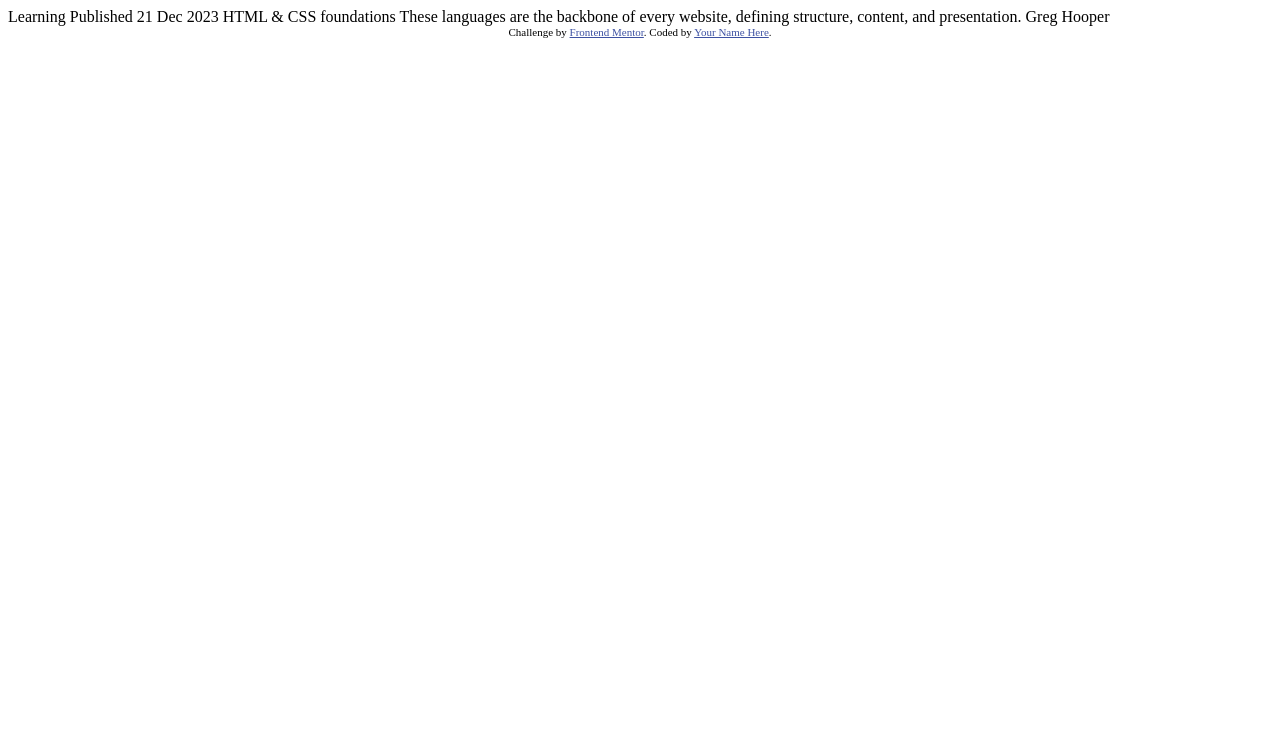
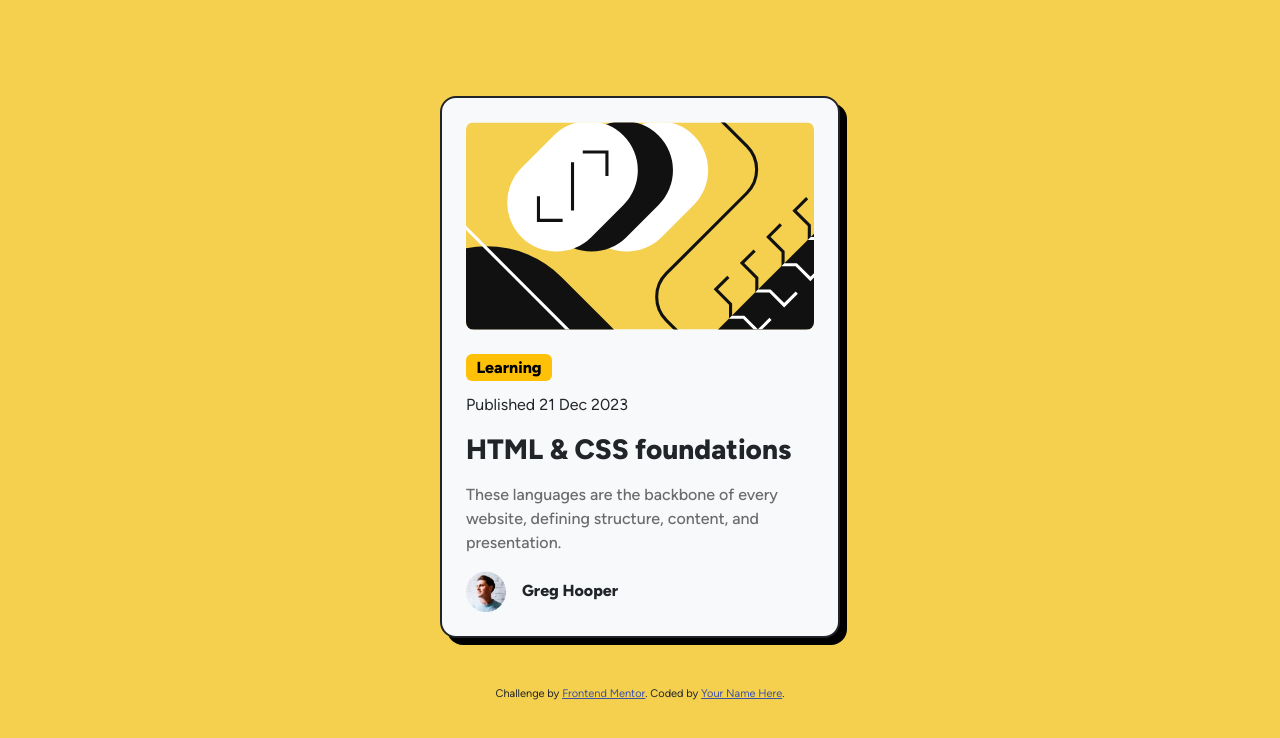
Before and after one commit to M3ayz00/Front-End-Mentor-Challenges, a plain HTML site: page blog-preview-card-main/index.html in a window 1280 px wide. Drawn offline with nearby package versions, Linux system fonts and the light colour scheme.

Commit message:
finished chall 3

```diff
--- a/blog-preview-card-main/index.html
+++ b/blog-preview-card-main/index.html
@@ -5,28 +5,58 @@
   <meta name="viewport" content="width=device-width, initial-scale=1.0"> <!-- displays site properly based on user's device -->
 
   <link rel="icon" type="image/png" sizes="32x32" href="./assets/images/favicon-32x32.png">
+  <link href="https://cdn.jsdelivr.net/npm/bootstrap@5.3.3/dist/css/bootstrap.min.css" rel="stylesheet" integrity="sha384-QWTKZyjpPEjISv5WaRU9OFeRpok6YctnYmDr5pNlyT2bRjXh0JMhjY6hW+ALEwIH" crossorigin="anonymous">
 
   <title>Frontend Mentor | Blog preview card</title>
 
   <!-- Feel free to remove these styles or customise in your own stylesheet 👍 -->
   <style>
+    .custom-shadow {
+      box-shadow: 7px 7px 0px rgba(0, 0, 0, 1) !important;
+    }
+    h3:hover {
+      color: hsl(47, 88%, 63%);
+    }
+    @font-face {
+      font-family: 'Figtree-Italic';
+      src: url('assets/fonts/Figtree-Itealic-VariableFont_wght.tff') format('truetype');
+      font-weight: 100 900;
+      font-style: italic;
+    }
+    @font-face {
+      font-family: 'Figtree';
+      src: url('assets/fonts/Figtree-VariableFont_wght.ttf') format('truetype');
+      font-weight: 100 900;
+      font-style: normal;
+    }
     .attribution { font-size: 11px; text-align: center; }
     .attribution a { color: hsl(228, 45%, 44%); }
   </style>
+  <script src="https://cdn.jsdelivr.net/npm/bootstrap@5.3.3/dist/js/bootstrap.bundle.min.js" integrity="sha384-YvpcrYf0tY3lHB60NNkmXc5s9fDVZLESaAA55NDzOxhy9GkcIdslK1eN7N6jIeHz" crossorigin="anonymous"></script>
 </head>
-<body>
+<body class="container d-flex align-items-center flex-column  my-5 py-5 " style="font-family: Figtree; background-color: hsl(47, 88%, 63%);">
 
-  Learning
+    <div class="custom-shadow card shadow-lg bg-body-tertiary rounded-4 border-2 border-dark" style="width: 25rem; background-color: white;">
+      <img class="img-fluid rounded-3 mx-4 mt-4" src="assets/images/illustration-article.svg" alt="">
+      <div class="card-body m-2">
+        <div class="d-flex">
+          <span class="badge text-bg-warning"  style="font-weight: 800; font-size: 1rem;">Learning</span>
+        </div>
+        <div class="my-3 d-flex">
+          <span class="card-subtitle">Published 21 Dec 2023</span>
+        </div>
+        <div class="mb-2 d-flex">
+          <h3 class="card-title" style="font-weight: 800;">HTML & CSS foundations</h3>
+        </div>
+        <p class="card-text justify-content-start" style="color: hsl(0, 0%, 42%); font-weight: 500;">These languages are the backbone of every website, defining structure, content, and presentation.</p>
+        <div class="d-flex align-items-center justify-content-start mt-3">
+          <img class="me-3" src="assets/images/image-avatar.webp" alt="" style="width: 40px;">
+          <span class=""  style="font-weight: 800;">Greg Hooper</span>
+        </div>
+      </div>
+    </div>
 
-  Published 21 Dec 2023
-
-  HTML & CSS foundations
-
-  These languages are the backbone of every website, defining structure, content, and presentation.
-
-  Greg Hooper
-
-  <div class="attribution">
+    <div class="attribution m-5">
     Challenge by <a href="https://www.frontendmentor.io?ref=challenge" target="_blank">Frontend Mentor</a>.
     Coded by <a href="#">Your Name Here</a>.
   </div>
```
